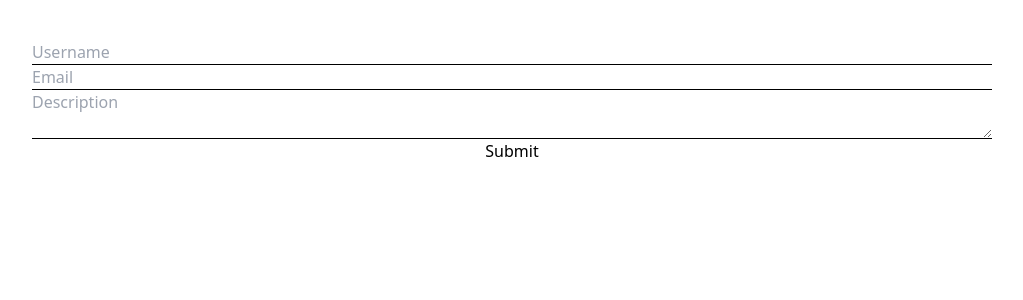
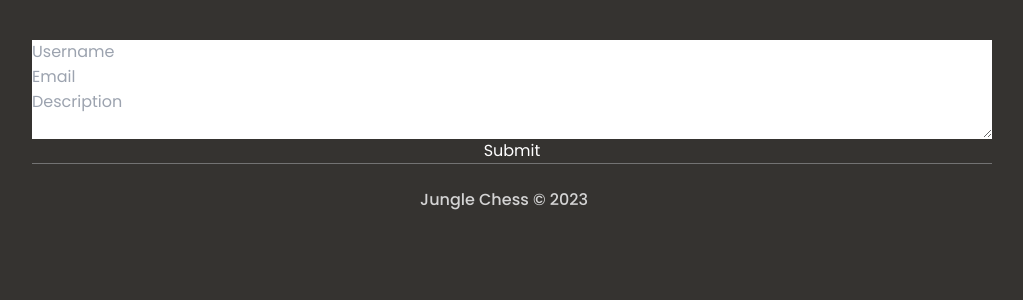
Before and after one commit to TochuGV/JungleChess, a Next.js app in the folder web/: page /register in a window 1280 px wide. Shown: the top 300 px of the page, without its empty margins (128-1151 px from the left). Built offline with nearby package versions, Linux system fonts and the light colour scheme.

Commit message:
Add the footer
Co-authored-by: Tobías Vallejos <TochuGV@users.noreply.github.com>

```diff
--- a/web/app/globals.css
+++ b/web/app/globals.css
@@ -1,3 +1,31 @@
+@import url(https://fonts.googleapis.com/css?family=Poppins:100,100italic,200,200italic,300,300italic,regular,italic,500,500italic,600,600italic,700,700italic,800,800italic,900,900italic);
+
 @tailwind base;
+
+@layer base {
+  body {
+    font-family: "Poppins";
+  }
+}
+
 @tailwind components;
+
+@layer components {
+  footer hr {
+    @apply mx-auto w-3/4 mb-6 border-neutral-500;
+  }
+
+  footer div {
+    @apply flex flex-row justify-center items-center gap-4 pb-6;
+  }
+
+  footer p {
+    @apply text-neutral-300 font-medium;
+  }
+
+  .discord-icon {
+    @apply text-[#5865F2] text-2xl;
+  }
+}
+
 @tailwind utilities;
--- a/web/app/layout.tsx
+++ b/web/app/layout.tsx
@@ -1,3 +1,5 @@
+import Footer from '@/components/layout/footer'
+import Script from 'next/script'
 import './globals.css'
 
 export default function RootLayout({
@@ -7,12 +9,12 @@ export default function RootLayout({
 }) {
   return (
     <html lang="en">
-      {/*
-        <head /> will contain the components returned by the nearest parent
-        head.tsx. Find out more at https://beta.nextjs.org/docs/api-reference/file-conventions/head
-      */}
       <head />
-      <body>{children}</body>
+      <body className="bg-background-900 text-white">
+        {children}
+        <Footer />
+      </body>
+      <Script src="https://kit.fontawesome.com/16e46131e7.js" crossOrigin="anonymous"></Script>
     </html>
   )
 }
--- /dev/null
+++ b/web/components/layout/footer.tsx
@@ -0,0 +1,19 @@
+"use client"
+import Link from "next/link"
+import { FC } from "react"
+
+const Footer: FC = () => {
+  return (
+    <footer>
+      <hr />
+      <div>
+        <p>Jungle Chess &#169; 2023</p>
+        <Link href="https://discord.gg/bJbRaCrJ3x" target="_blank" rel="noopener noreferrer">
+          <i className="discord-icon" />
+        </Link>
+      </div>
+    </footer>
+  )
+}
+
+export default Footer
```
